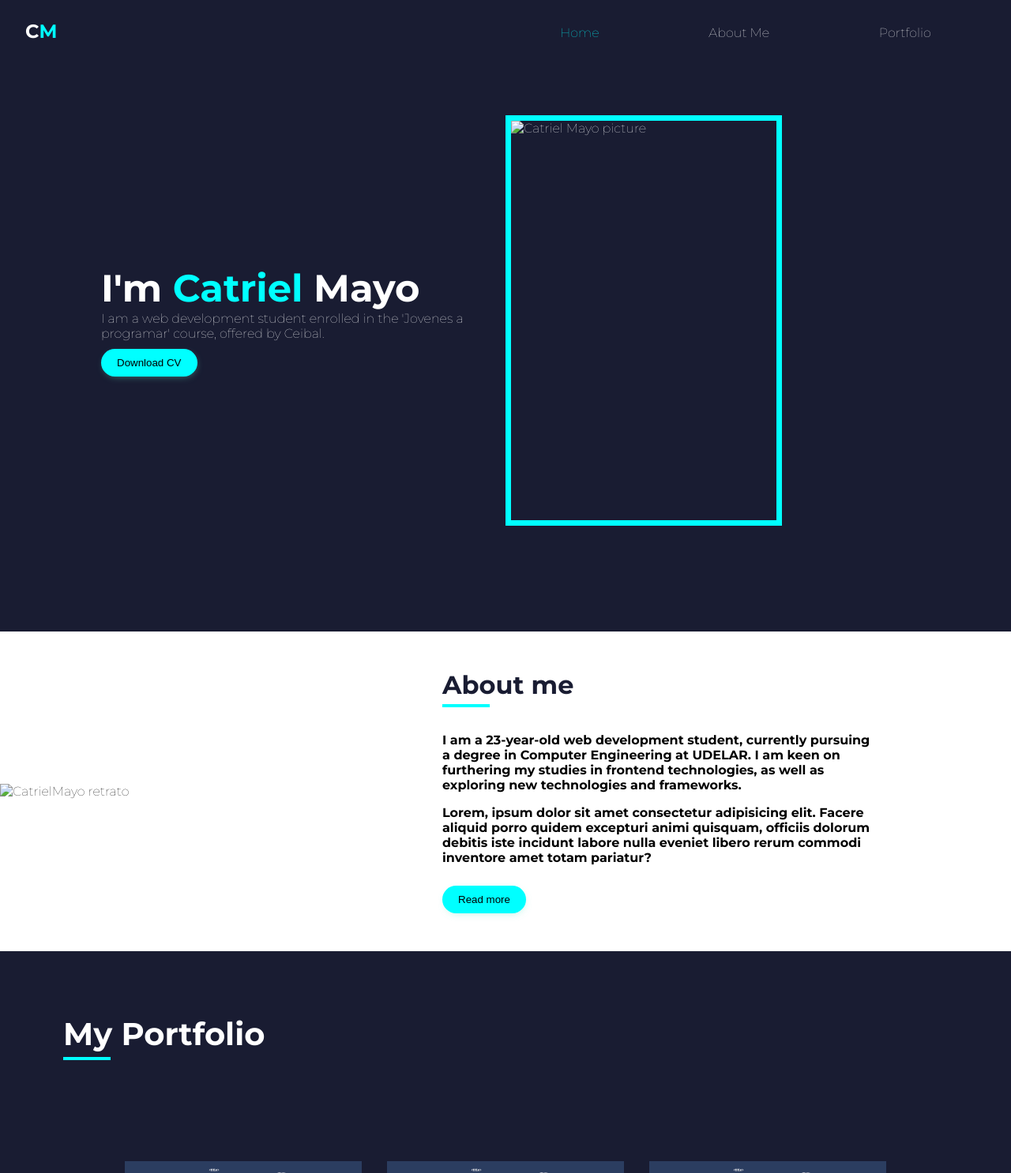
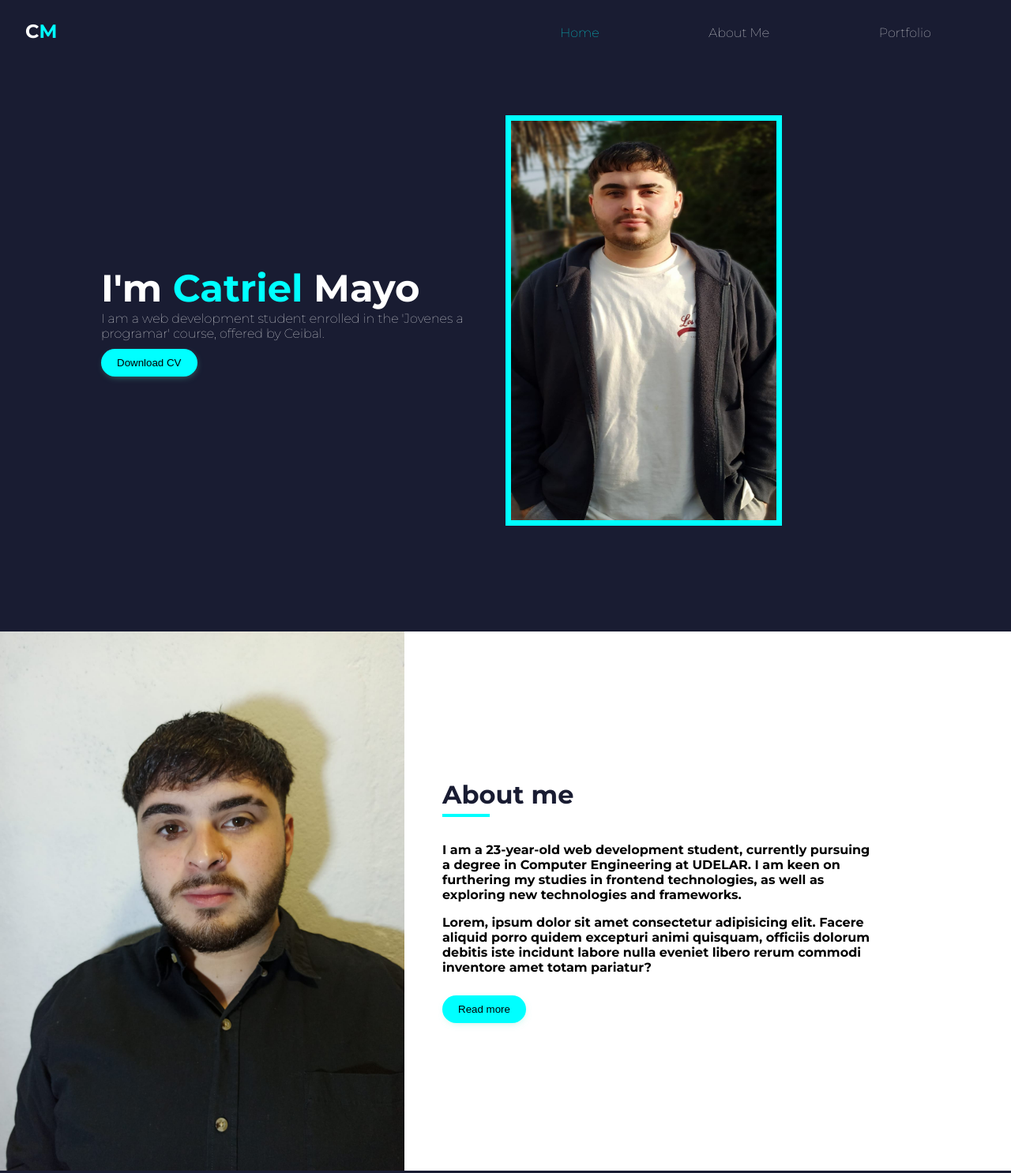
Before and after one commit to catrielmayo/catrielmayo.github.io, a plain HTML site: page index.html in a window 1280 px wide. Shown: the top 1486 px of the page at 79% size. Drawn offline with Linux system fonts and the light colour scheme; files whose address does not match are found by name.

Commit message:
Update index.html

```diff
--- a/index.html
+++ b/index.html
@@ -33,12 +33,12 @@
             <button class="download-cv">Download CV</button>
           </a>
         </div>
-        <img src="./img/WhatsApp Image 2023-08-04 at 6.08.26 PM.jpeg" alt="Catriel Mayo picture">
+        <img src="./WhatsApp Image 2023-08-04 at 6.08.26 PM.jpeg" alt="Catriel Mayo picture">
       </main>
     </header>
   </div>
   <div class="about">
-    <img src="./img/wsp.jpeg" alt="CatrielMayo retrato">
+    <img src="./wsp.jpeg" alt="CatrielMayo retrato">
 
     <div class="about-info">
       <h2>About me</h2>
```
